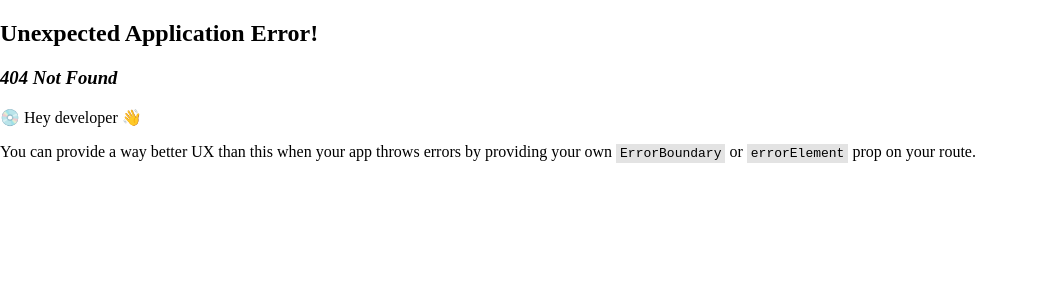
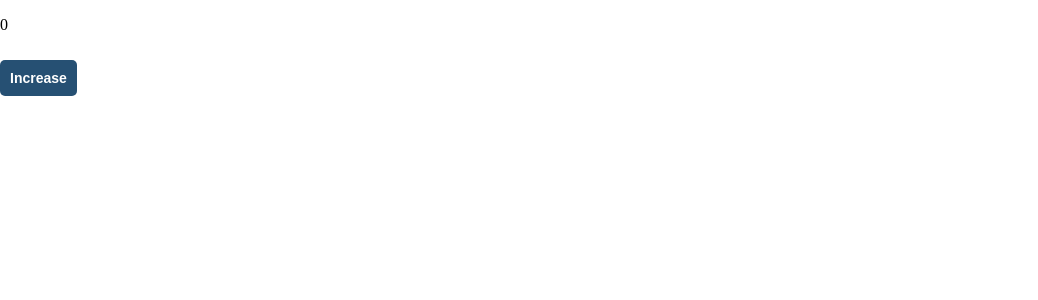
Before and after one commit to EMinasian/react-hands-on, a React (Vite) app: page /expose-functionality-through-ref in a window 1280 px wide. Before the commit this address had no page. Shown: the top 300 px of the page, without its empty margins (0-1038 px from the left). Built offline with nearby package versions, Linux system fonts and the light colour scheme.

Commit message:
feat: expose functionality through ref

```diff
--- a/src/main.jsx
+++ b/src/main.jsx
@@ -13,6 +13,7 @@ import CustomHooks from "./routes/CustomHooks";
 import HookUseTransition from "./routes/HookUseTransition";
 import CompoundComponents from "./routes/CompoundComponents";
 import ChildrenComponentsDesignPattern from "./routes/ChildrenComponentsDesignPattern";
+import ExposeFunctionalityThroughRef from "./routes/ExposeFunctionalityThroughRef";
 
 const router = createBrowserRouter([
   { path: "/", element: <StartPage /> },
@@ -27,6 +28,7 @@ const router = createBrowserRouter([
   { path: "/hook-use-transition", element: <HookUseTransition /> },
   { path: "/compound-components", element: <CompoundComponents /> },
   { path: "/children-components-design-pattern", element: <ChildrenComponentsDesignPattern /> },
+  { path: "/expose-functionality-through-ref", element: <ExposeFunctionalityThroughRef /> },
 ]);
 
 ReactDOM.createRoot(document.getElementById("root")).render(
--- /dev/null
+++ b/src/routes/ExposeFunctionalityThroughRef/Counter.jsx
@@ -0,0 +1,16 @@
+import { useState, useImperativeHandle } from "react"
+
+export default function Counter({ componentRef }) {
+
+  const [count, setCount] = useState(0)
+
+  useImperativeHandle(componentRef, () => ({
+    increase: () => { setCount(prev => prev + 1)}
+  }))
+
+  return (
+    <>
+      <p>{count}</p>
+    </>
+  )
+}
--- /dev/null
+++ b/src/routes/ExposeFunctionalityThroughRef/ExposeFunctionalityThroughRef.jsx
@@ -0,0 +1,15 @@
+import { useRef } from "react"
+import Counter from "./Counter";
+
+export default function ExposeFunctionalityThroughRef() {
+
+  const componentRef = useRef(null);
+
+  return (
+    <>
+      <Counter componentRef={componentRef} />
+      <button onClick={() => {componentRef.current.increase()}}>Increase</button>
+    </>
+  )
+
+}
--- /dev/null
+++ b/src/routes/ExposeFunctionalityThroughRef/index.js
@@ -0,0 +1,3 @@
+import ExposeFunctionalityThroughRef from "./ExposeFunctionalityThroughRef";
+
+export default ExposeFunctionalityThroughRef;
--- a/src/routes/StartPage/listData.json
+++ b/src/routes/StartPage/listData.json
@@ -53,5 +53,10 @@
         "id": "10",
         "title": "Children Components Design Pattern",
         "linkTo": "/children-components-design-pattern"
+    },
+    {
+        "id": "11",
+        "title": "Expose Functionality Through Reference",
+        "linkTo": "/expose-functionality-through-ref"
     }
 ]
```
